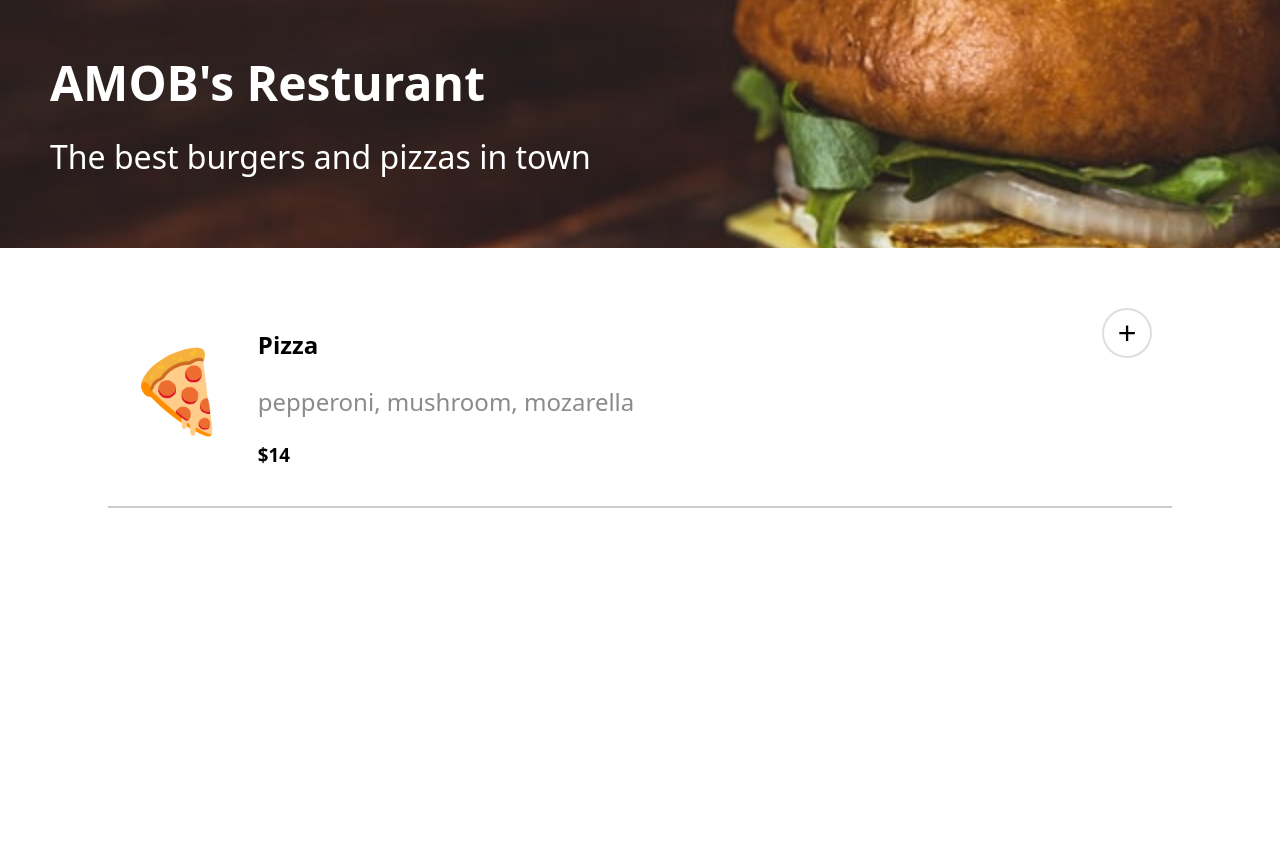
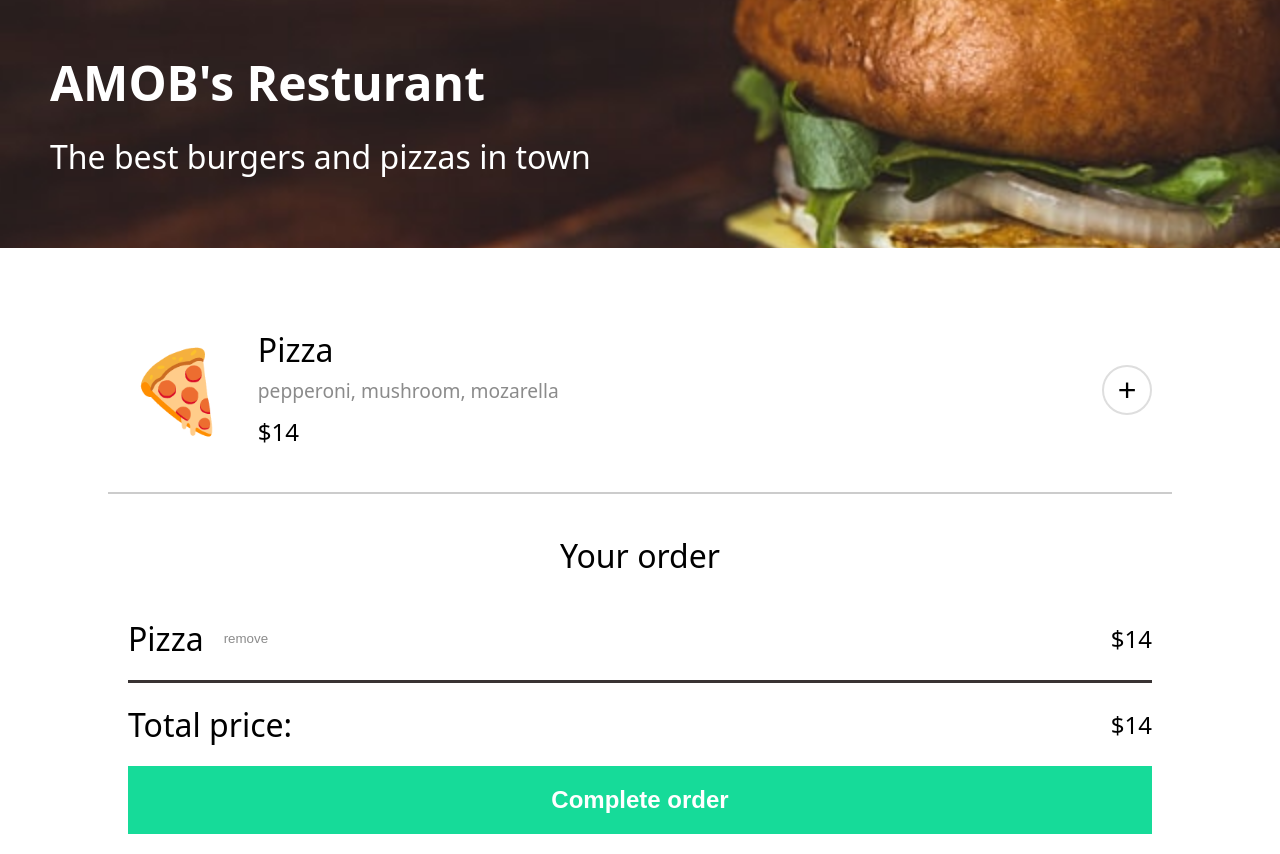
Before and after one commit to AMOB-Kahuna/resturant-ordering-app, a website built with Vite: page index.html in a window 1280 px wide. Before the commit the page ends 800 px from the top, so only its background shows below. Built offline with nearby package versions, Linux system fonts and the light colour scheme; a web font is replaced by a local one.

Commit message:
create template for ordered menus in index.html

```diff
--- a/index.css
+++ b/index.css
@@ -18,7 +18,11 @@ h1{
     font-size: 3rem;
 }
 
-.header-container p{
+h2{
+    font-weight: 400;
+}
+
+.bold-text{
     margin: 20px 0;
     font-size: 2rem;
 }
@@ -28,16 +32,23 @@ h1{
     color: white;
 }
 
-.menu-item{
+section{
     width: 80%;
     margin: 0 auto;
+}
+
+.outer{
     display: flex;
     justify-content: space-between;
+    align-items: center;
+}
+
+.menu-item{
     padding: 20px;
     border-bottom: 2px solid #ccc;
 }
 
-.menu-item-inner{
+.inner{
     display: flex;
 }
 
@@ -47,9 +58,14 @@ h1{
     display: inline-block;
 }
 
-.menu-item p{
+.flavour{
+    font-size: 1.2rem;
+    color: #8B8B8B;
+    line-height: 0;
+}
+
+.price-text{
     font-size: 1.5rem;
-    color: #8B8B8B;
 }
 
 .menu-details{
@@ -65,3 +81,39 @@ h1{
     border-radius: 50px;
     background-color: #fff;
 }
+
+.cart-items{
+    border-bottom: solid 3px #393333;
+}
+
+.cart{
+    margin-top: 40px;
+}
+
+.cart h2{
+    text-align: center;
+}
+
+.remove-btn{
+    padding: 0 20px;
+    display: block;
+    background-color: #fff;
+    border: none;
+    color: #8B8B8B;
+}
+
+.remove-btn:hover,
+.remove-btn:focus{
+    color: red;
+}
+
+.order-btn{
+    width: 100%;
+    padding: 20px;
+    font-size: 1.5rem;
+    font-weight: 700;
+    background-color: #16DB99;
+    color: #fff;
+    border: none;
+    margin-bottom: 20px;
+}
--- a/index.html
+++ b/index.html
@@ -14,24 +14,42 @@
     <header>
         <div class="header-container">
             <h1>AMOB's Resturant</h1>
-            <p>The best burgers and pizzas in town</p>
+            <p class="bold-text">The best burgers and pizzas in town</p>
         </div>
     </header>
 
     <main>
-        <section class="menu-item">
-            <div class="menu-item-inner">
+        <section class="menu-item outer">
+            <div class="inner">
                 <p class="menu-img">🍕</p>
                 <div class="menu-details" id="menu-details">
-                    <h2>Pizza</h2>
-                    <p>pepperoni, mushroom, mozarella</p>
-                    <h3>$14</h3>
+                    <h2 class="bold-text">Pizza</h2>
+                    <p class="flavour">pepperoni, mushroom, mozarella</p>
+                    <p class="price-text">$14</p>
                 </div>
             </div>
             <button class="add-to-cart-btn">+</button>
         </section>
     </main>
 
+    <section class="cart">
+        <h2 class="bold-text">Your order</h2>
+        <div class="cart-items">
+            <div class="cart-item outer">
+                <div class="inner">
+                    <p class="bold-text">Pizza</p>
+                    <button class="remove-btn">remove</button>
+                </div>
+                <p class="price-text">$14</p>
+            </div>
+        </div>
+        <div class="outer">
+            <p class="bold-text">Total price:</p>
+            <p class="price-text">$14</p>
+        </div>
+        <button class="order-btn">Complete order</button>
+    </section>
+
     <script type="module" src="/index.js"></script>
 </body>
 </html>
```
